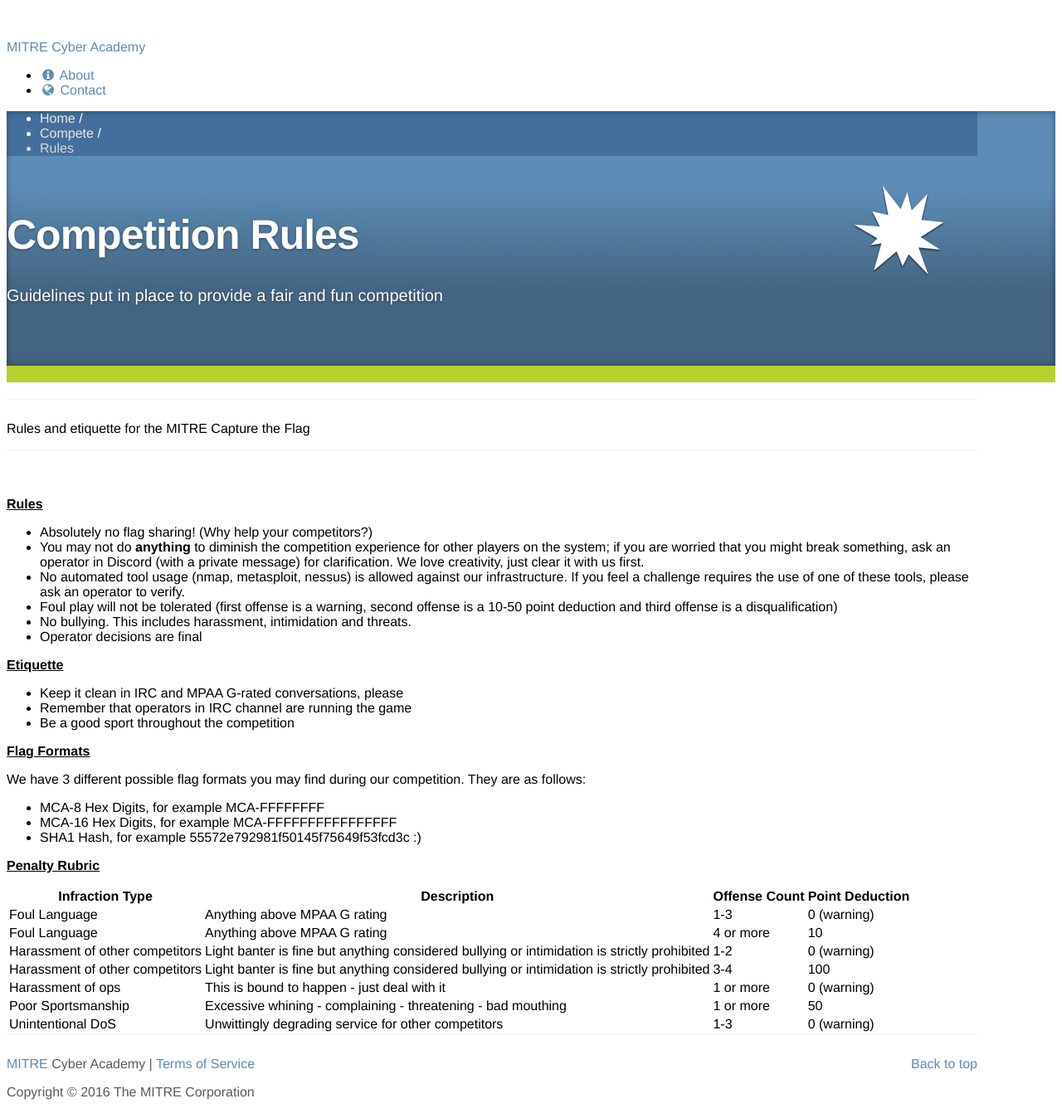
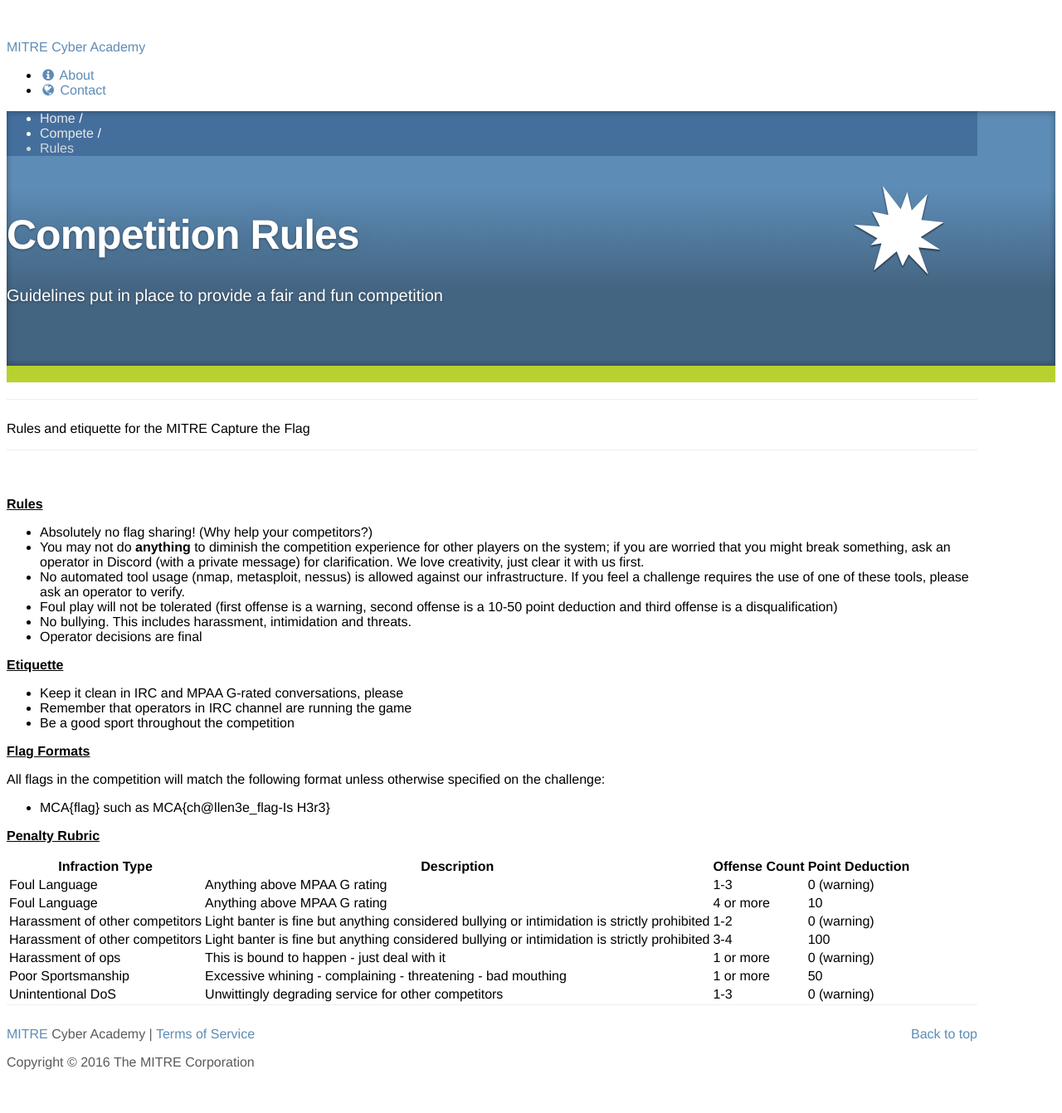
Before and after one commit to mitre-cyber-academy/mitre-cyber-academy.github.io, a Jekyll site: the page built from competitions/rules/index.html, in a window 1280 px wide. Shown: the whole page at 83% size. Built offline with Jekyll 4.4.1, drawn with Linux system fonts in a browser that asks for light colours; nearby versions of some CDN libraries; library files that are not in the unit come from our copies; after the commit the page ends 1306 px from its top, so only the background shows below that.

Commit message:
Update rules with flag format.

```diff
--- a/competitions/rules/index.html
+++ b/competitions/rules/index.html
@@ -47,11 +47,9 @@ title: MITRE Cyber Academy | Competition Rules
       </ul>
 
       <p><b><u>Flag Formats</u></b></p>
-      We have 3 different possible flag formats you may find during our competition. They are as follows:
+      All flags in the competition will match the following format unless otherwise specified on the challenge:
       <ul>
-         <li>MCA-8 Hex Digits, for example MCA-FFFFFFFF</li>
-         <li>MCA-16 Hex Digits, for example MCA-FFFFFFFFFFFFFFFF</li>
-         <li>SHA1 Hash, for example 55572e792981f50145f75649f53fcd3c :)</li>
+         <li>MCA{flag} such as MCA{ch@llen3e_flag-Is H3r3}</li>
       </ul>
 
       <p><b><u>Penalty Rubric</u></b></p>
```
